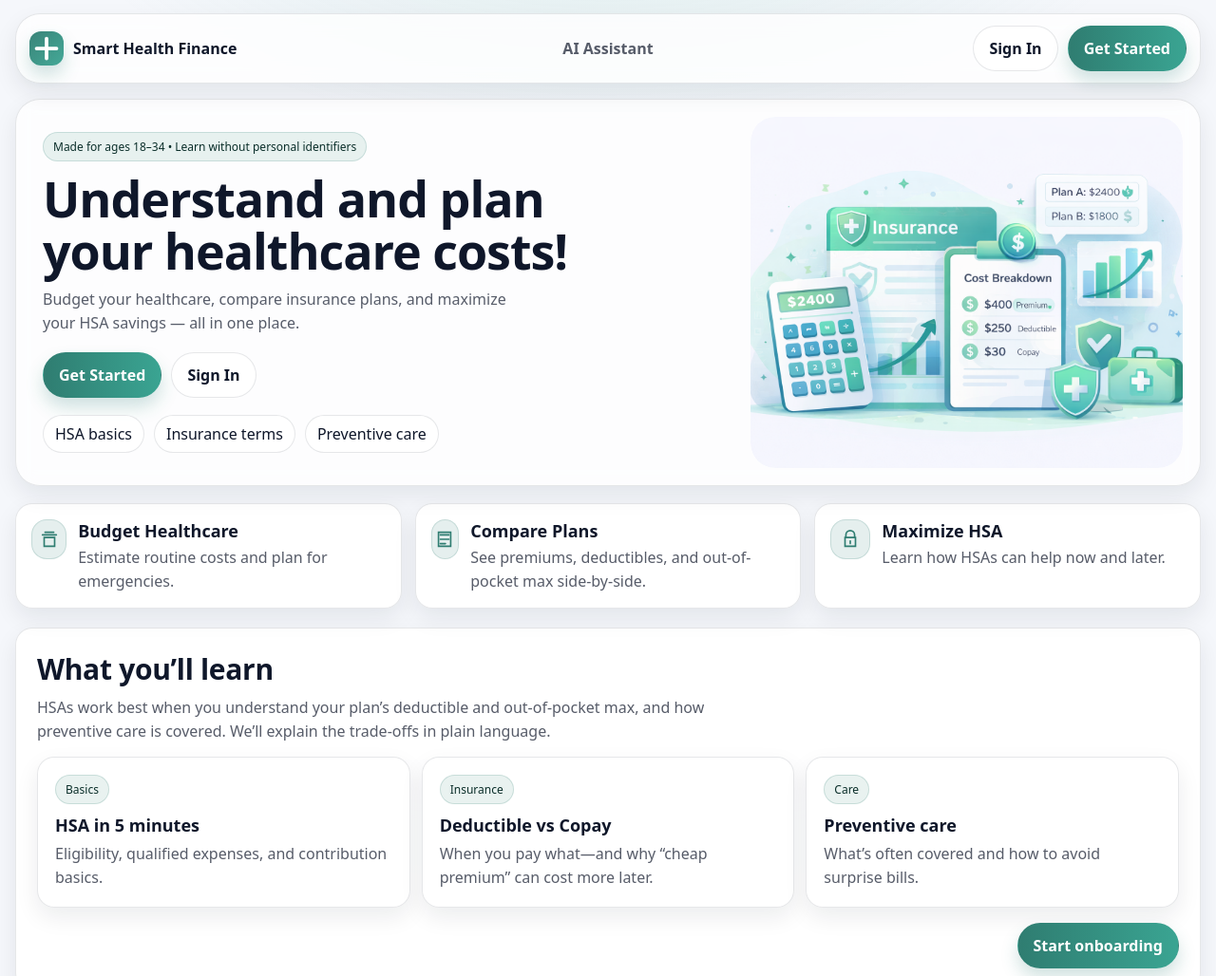
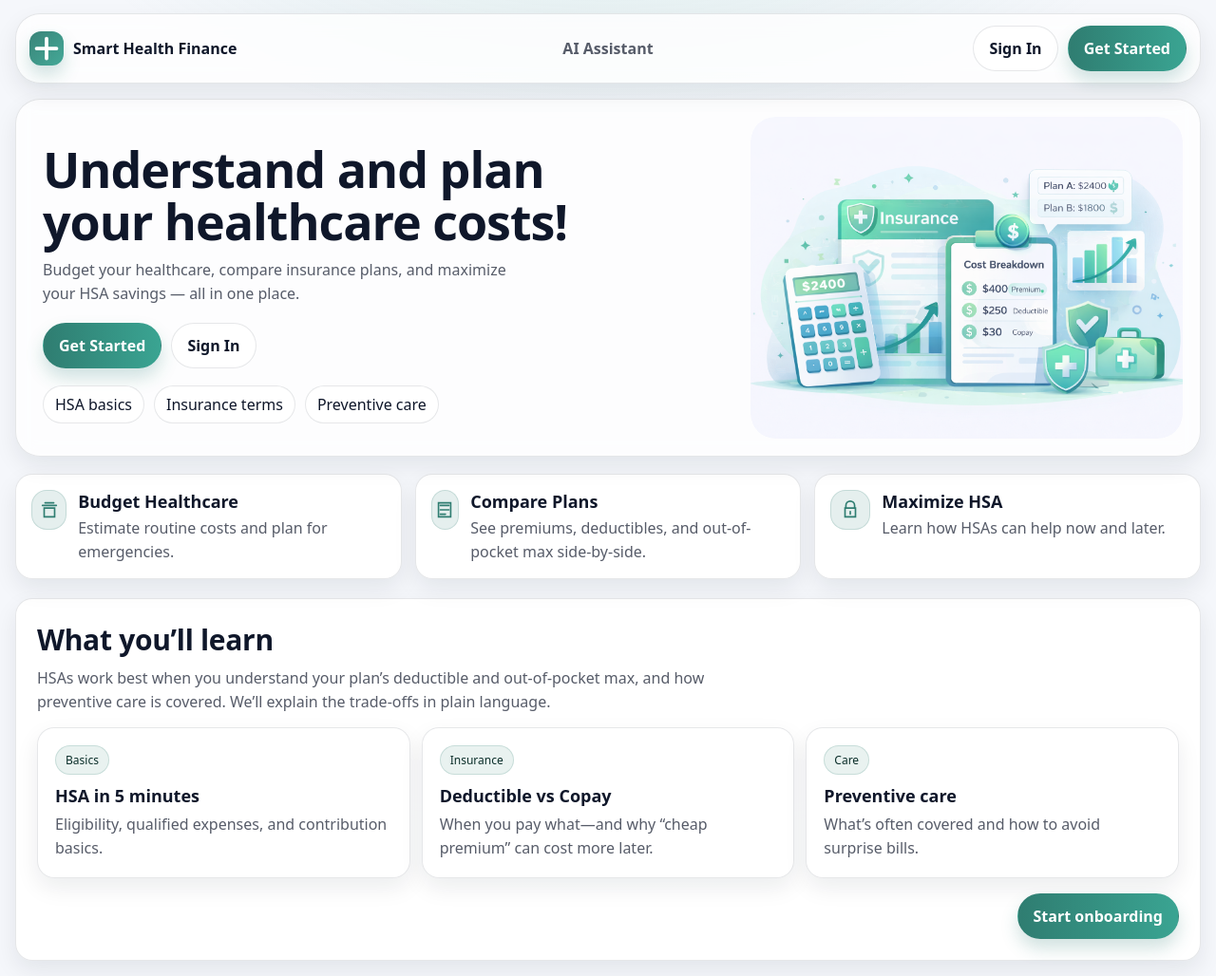
Before and after one commit to AvniDoshi/smart-health-finance, a website: page public/index.html in a window 1280 px wide. Shown: the top 1028 px of the page at 95% size. Drawn offline with Linux system fonts and the light colour scheme.

Commit message:
Index wording change

```diff
--- a/public/index.html
+++ b/public/index.html
@@ -34,7 +34,6 @@
   <main id="main" class="container">
     <section class="hero glass" aria-labelledby="hero-title">
       <div class="hero-left">
-        <span class="badge">Made for ages 18–34 • Learn without personal identifiers</span>
         <h1 id="hero-title" class="h1" style="margin-top:12px;">
           Understand and plan<br/>your healthcare costs!
         </h1>
```
